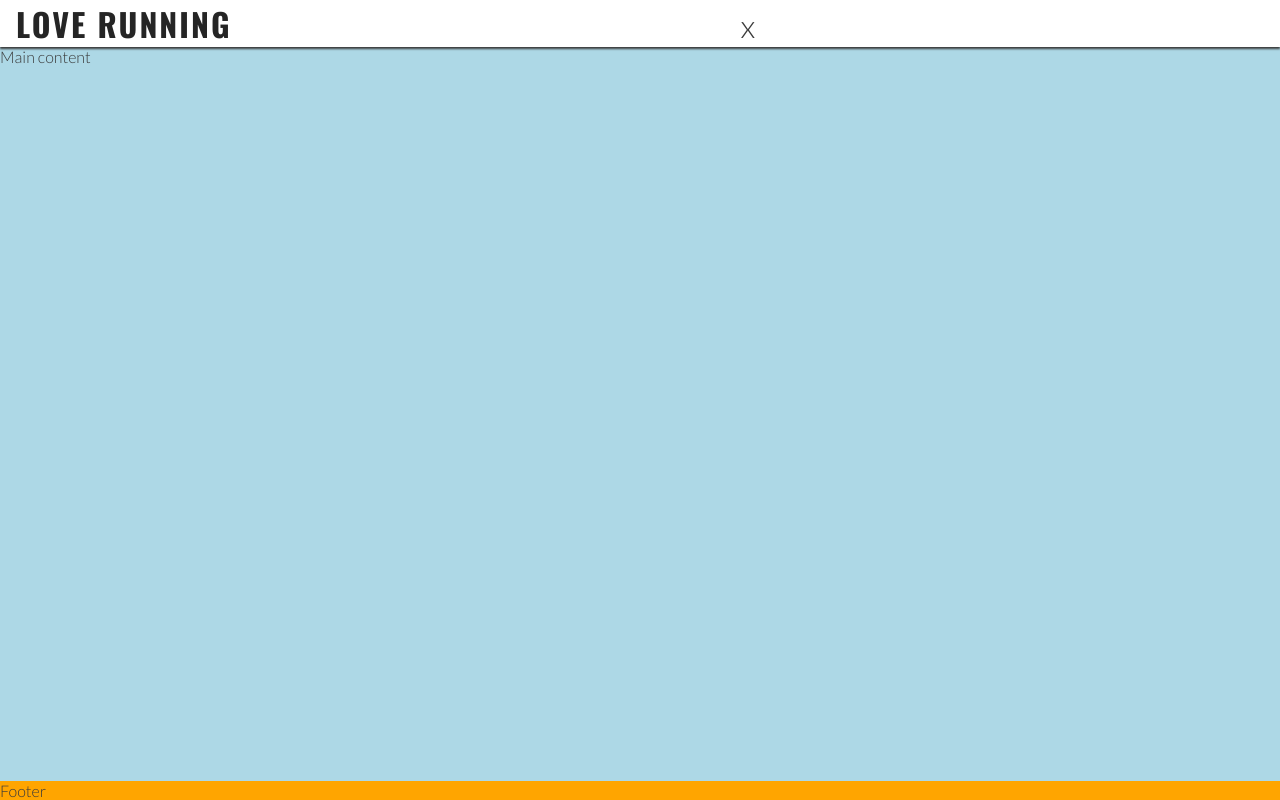
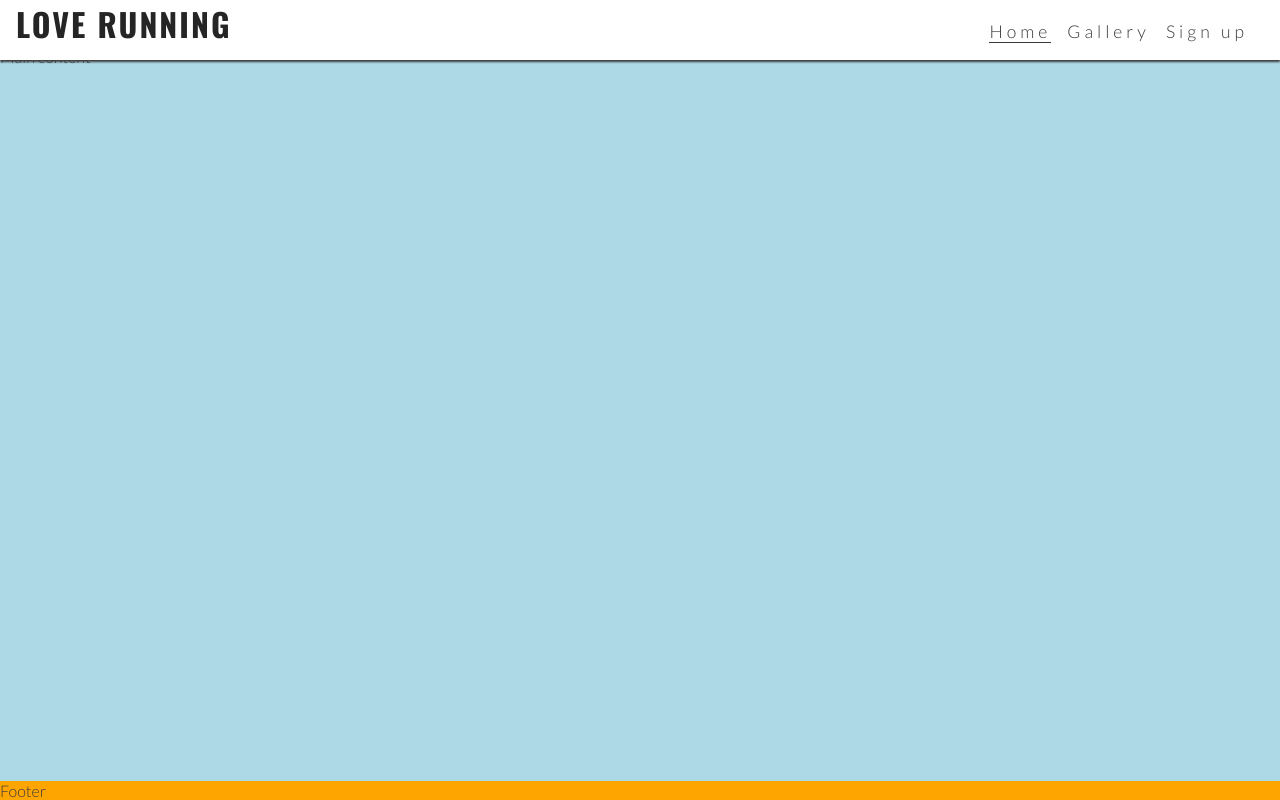
Before and after one commit to Hannaftw/LoveRunning, a plain HTML site: page index.html in a window 1280 px wide. Drawn offline with nearby package versions, Linux system fonts and the light colour scheme.

Commit message:
Style: add media query styles: 768px up

```diff
--- a/assets/CSS/style.css
+++ b/assets/CSS/style.css
@@ -80,6 +80,7 @@ nav {
 
 .nav-toggle-label {
     font-size: 2rem;
+    display: none;
 }
 
 /* Main content */
@@ -94,3 +95,25 @@ main {
 footer {
     background-color: orange;
 }
+
+/* Media query: tablets and larger (768px and up) */
+@media screen and (min-width: 768px) {
+   /* Header */
+    nav {
+        display: block;
+        position: relative;
+        box-shadow: none;
+        width: fit-content;
+        padding-right: 1rem;
+    }
+
+    #menu {
+        display: flex;
+    }
+
+    #menu > li {
+        padding-left: 1rem;
+    }
+}
+
+/* Media query: desktops and larger (992px and up) */
```
